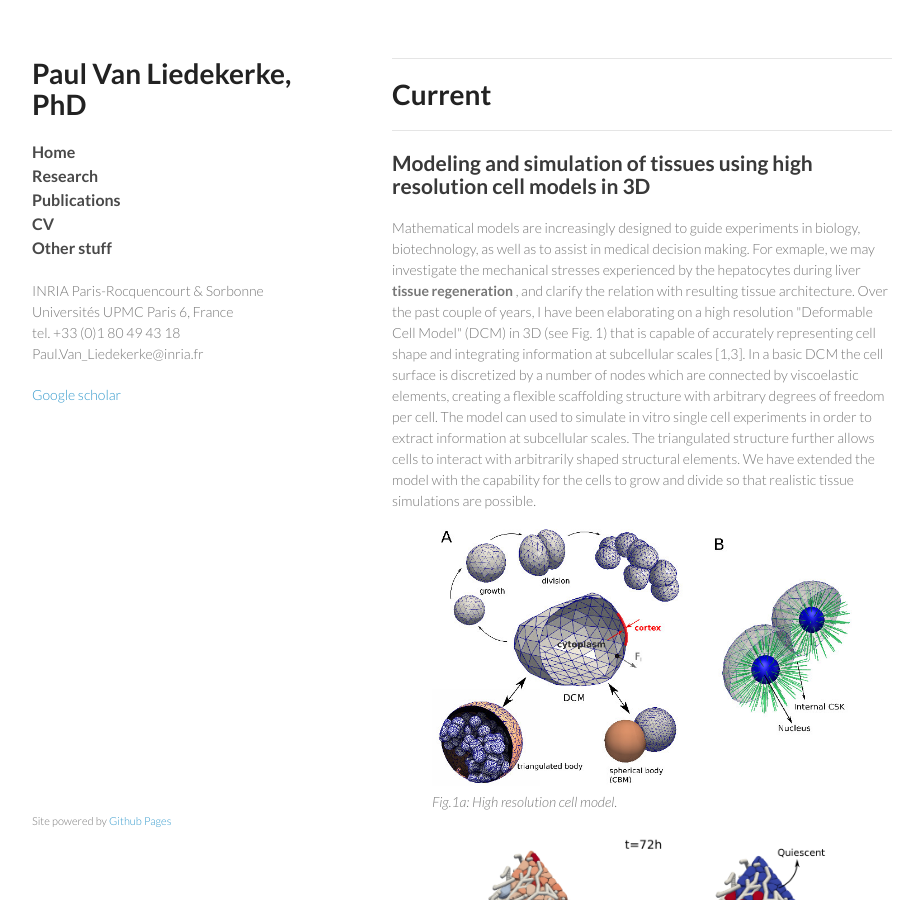
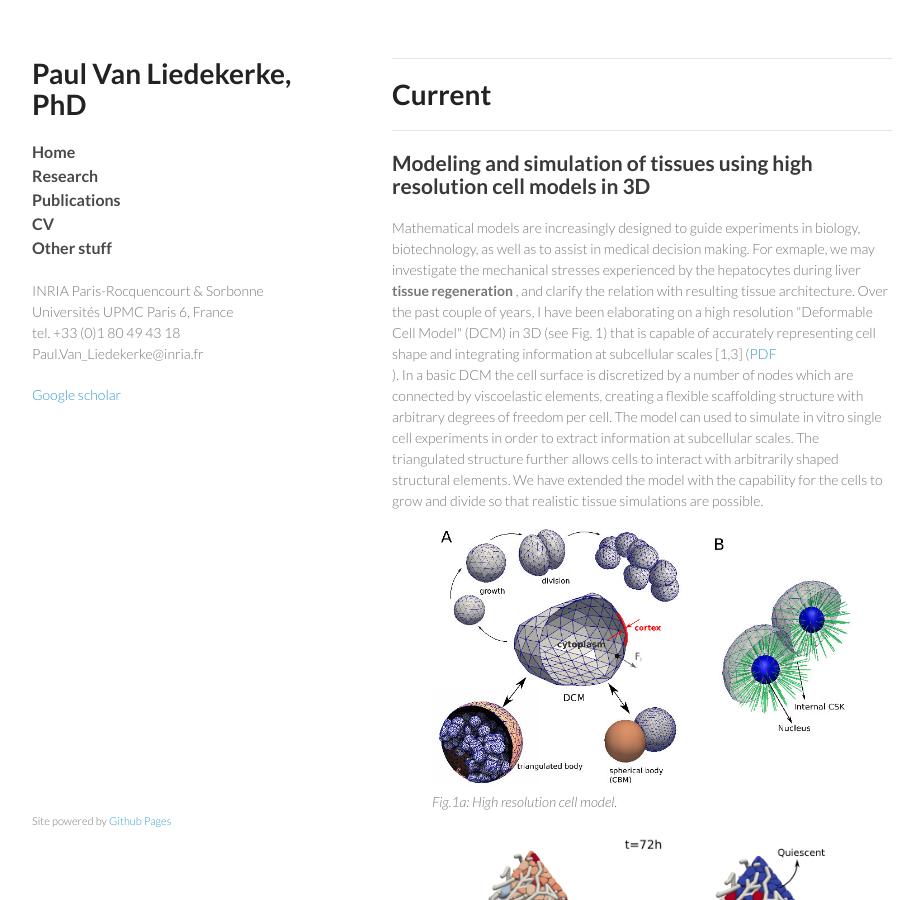
Before and after one commit to paulvanliedekerke/wittgenstein, a Jekyll site: the page research.html, which Jekyll copies as it is, in a window 1280 px wide and 900 px high. Shown: the whole window, without its empty margins (178-1094 px from the left). Built offline with Jekyll 4.4.1, drawn with Linux system fonts in a browser that asks for light colours; Markdown is read by kramdown in place of the engine named in the settings; some of the changed text lies outside the part shown.

Commit message:
Update research.html

```diff
--- a/research.html
+++ b/research.html
@@ -47,7 +47,7 @@
 <h2>Modeling and simulation of tissues using high resolution cell models in 3D </h2>
 
 
-Mathematical models are increasingly designed to guide experiments in biology, biotechnology, as well as to assist in medical decision making. For exmaple, we may investigate the mechanical stresses experienced by the hepatocytes during liver <b> tissue regeneration </b>, and clarify the relation with resulting tissue architecture. Over the past couple of years, I have been elaborating on a high resolution "Deformable Cell Model" (DCM) in 3D (see Fig. 1) that is capable of accurately representing cell shape and integrating information at subcellular scales [1,3]. In a basic DCM the cell surface is discretized by a number of nodes which are connected by viscoelastic elements, creating a flexible scaffolding structure with arbitrary degrees of freedom per cell.   The model can used to simulate in vitro single cell experiments in order to extract information at subcellular scales. The triangulated structure further allows cells to interact with arbitrarily shaped structural elements. We have extended the model with the capability for the cells to grow and divide so that realistic tissue simulations are possible.
+Mathematical models are increasingly designed to guide experiments in biology, biotechnology, as well as to assist in medical decision making. For exmaple, we may investigate the mechanical stresses experienced by the hepatocytes during liver <b> tissue regeneration </b>, and clarify the relation with resulting tissue architecture. Over the past couple of years, I have been elaborating on a high resolution "Deformable Cell Model" (DCM) in 3D (see Fig. 1) that is capable of accurately representing cell shape and integrating information at subcellular scales [1,3]  (<a href="https://www.biorxiv.org/content/early/2018/11/14/470559">PDF</a><br>). In a basic DCM the cell surface is discretized by a number of nodes which are connected by viscoelastic elements, creating a flexible scaffolding structure with arbitrary degrees of freedom per cell.   The model can used to simulate in vitro single cell experiments in order to extract information at subcellular scales. The triangulated structure further allows cells to interact with arbitrarily shaped structural elements. We have extended the model with the capability for the cells to grow and divide so that realistic tissue simulations are possible.
 <figure>
 <img src="pics/Fig1.jpg" alt="" width="430">
 <figcaption> <I>Fig.1a: High resolution cell model. </I> </figcaption>
@@ -213,7 +213,7 @@ year bilateral project.
 
 <h1>References </h1>
 <font size="2">
-1. <b>Van Liedekerke P.</b>, J. Neitsch, T. Johann, E. Warnt, S. Hoehme, S. Grosser, J. Kaes and D. Drasdo (2017) Quantifying the mechanics and growth of cells and tissues in 3D using high resolution computational models (submitted) (https://www.biorxiv.org/content/early/2018/11/14/470559). <br>
+1. <b>Van Liedekerke P.</b>, J. Neitsch, T. Johann, E. Warnt, S. Hoehme, S. Grosser, J. Kaes and D. Drasdo (2017) Quantifying the mechanics and growth of cells and tissues in 3D using high resolution computational models (submitted) ( <a href="https://www.biorxiv.org/content/early/2018/11/14/470559">PDF</a><br>). <br>
 2.Van Liedekerke P.</b>, J. Neitsch, T. Johann, K. Alessandri, P. Nassoy and D. Drasdo (2017) Quantitative
 modeling identifies robust predictable stress response of growing CT-26 tumor spheroids under variable
 conditions (Plos comp. Biol, accepted). <br>
```
